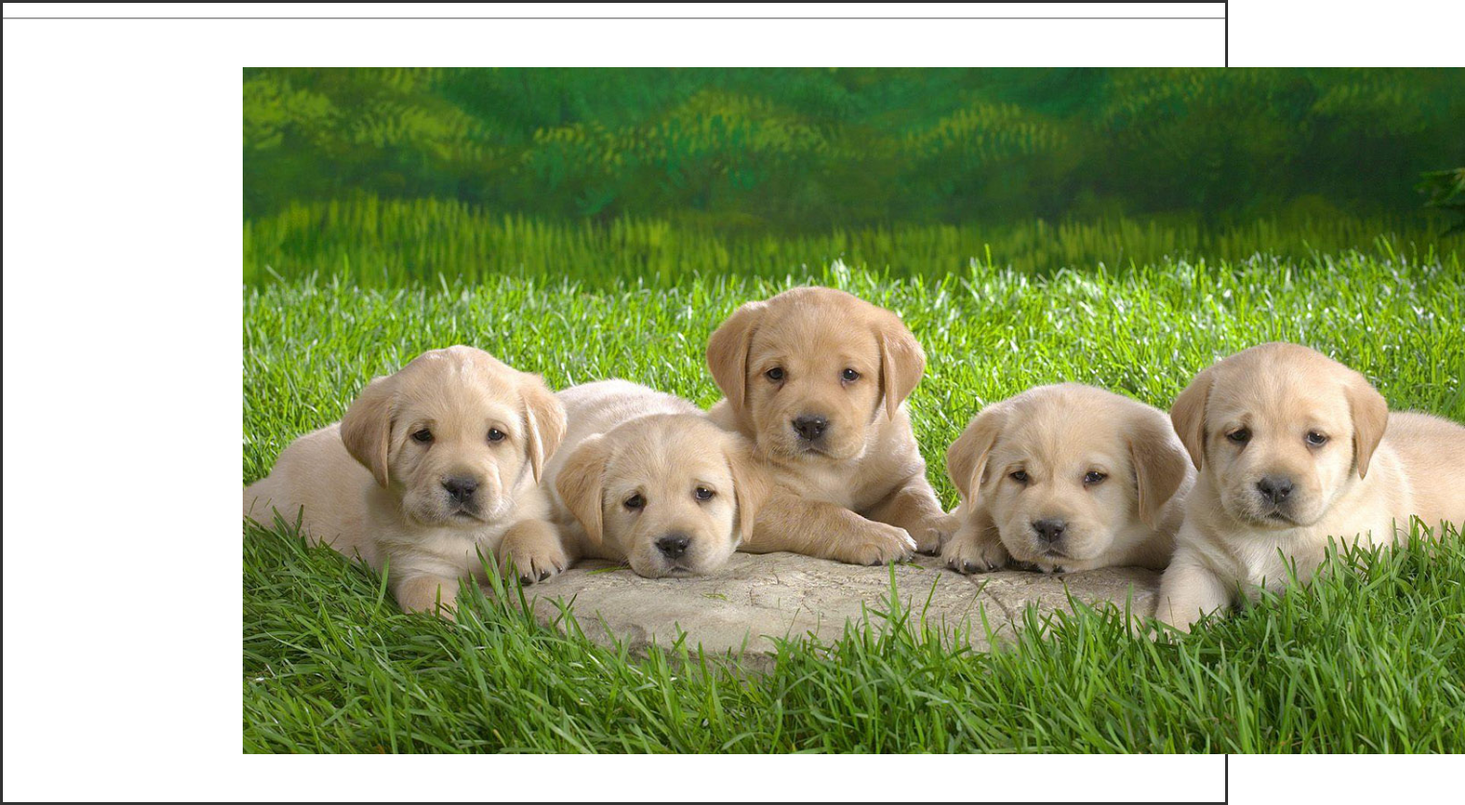
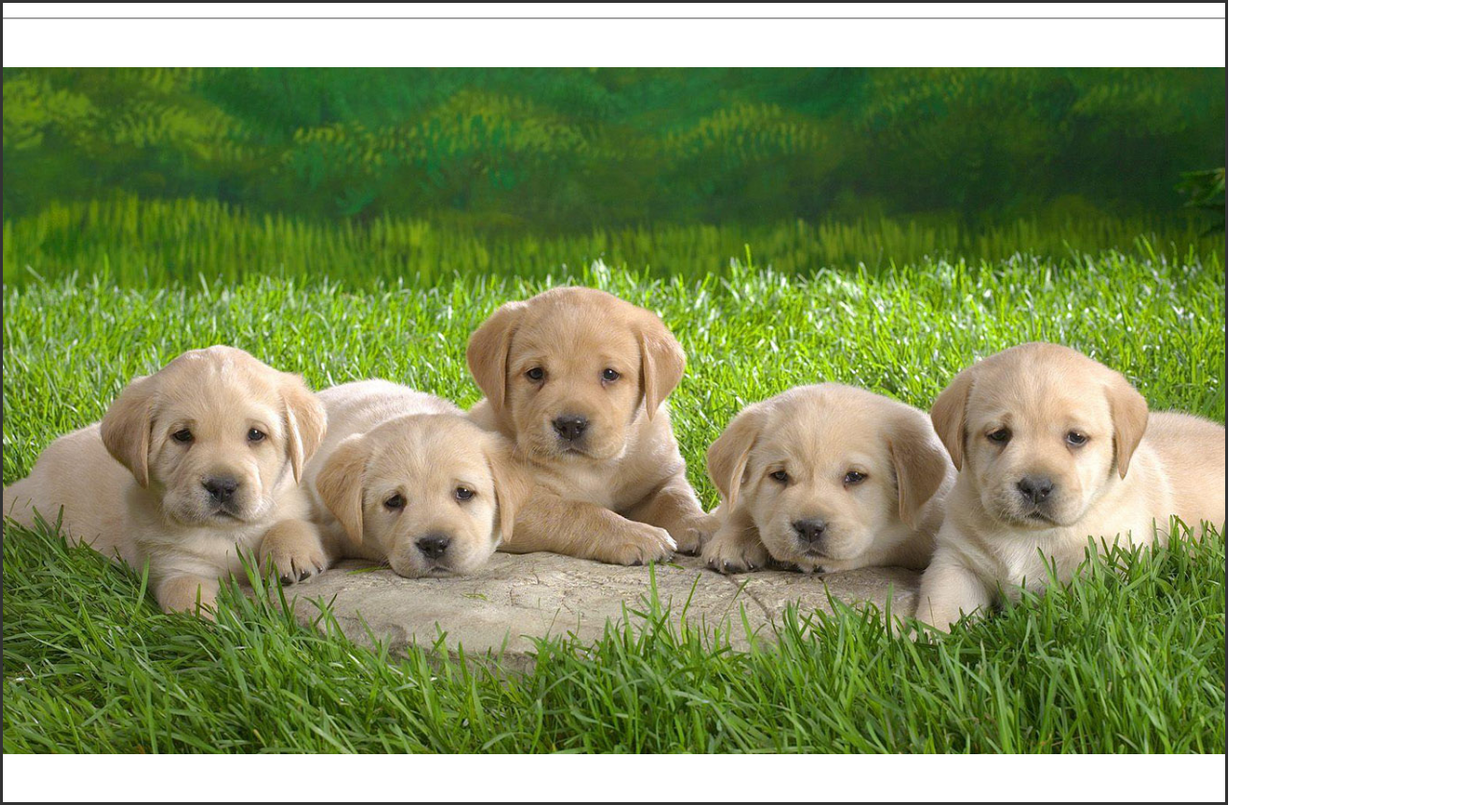
Before and after one commit to Madhavip10/instagramclonererpository, a website: page client/index.html in a window 1280 px wide. Shown: the whole page at 96% size, 1527 px wide, since content can reach past the window. Drawn offline with Linux system fonts and the light colour scheme.

Commit message:
first commit

```diff
--- a/client/index.html
+++ b/client/index.html
@@ -54,7 +54,7 @@
     </div>
     <div id=divChat></div>
     <div class=bodyDiv>
-      <img src="img/img1.jpg" alt="firstImage" style="margin-top:50px;margin-bottom:50px;margin-left:250px;" >
+      <img src="img/img1.jpg" alt="firstImage" style="margin-top:50px;margin-bottom:50px;" >
     </div>
   </div>
   <body>
```
